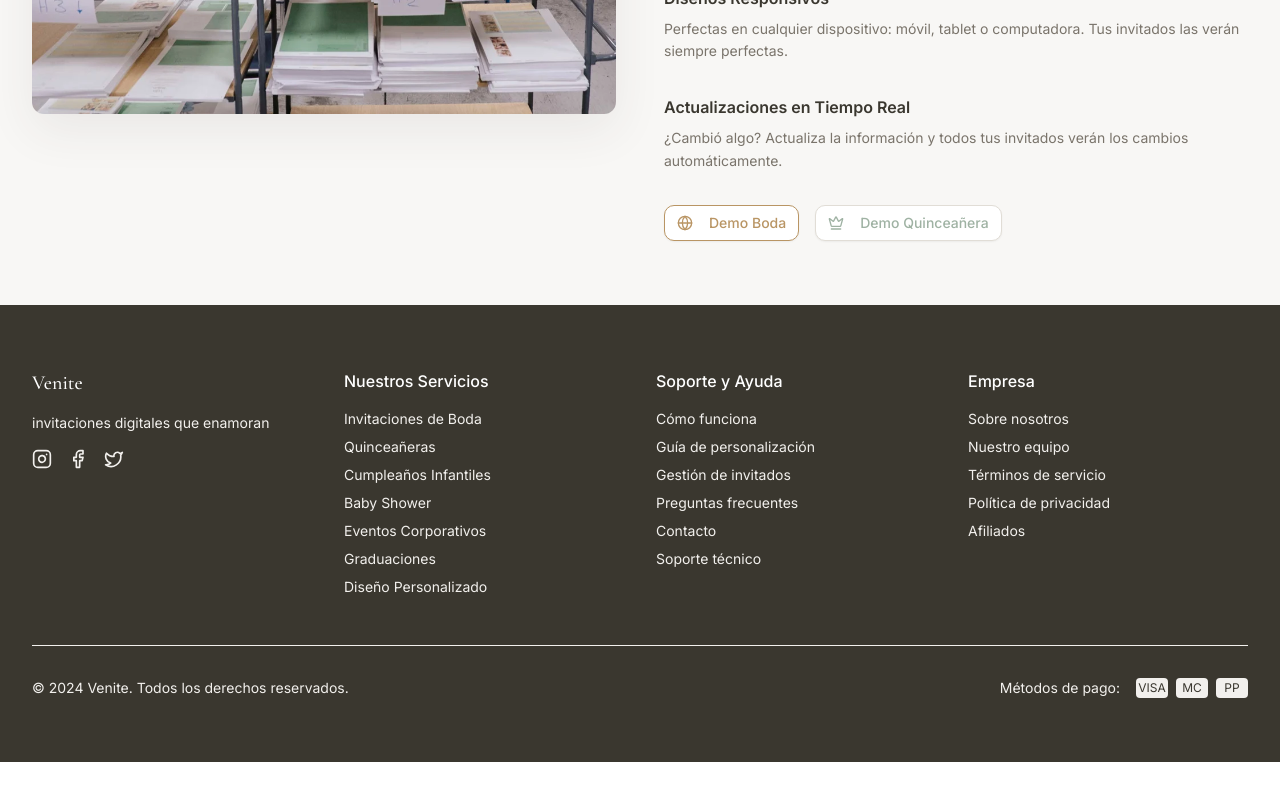
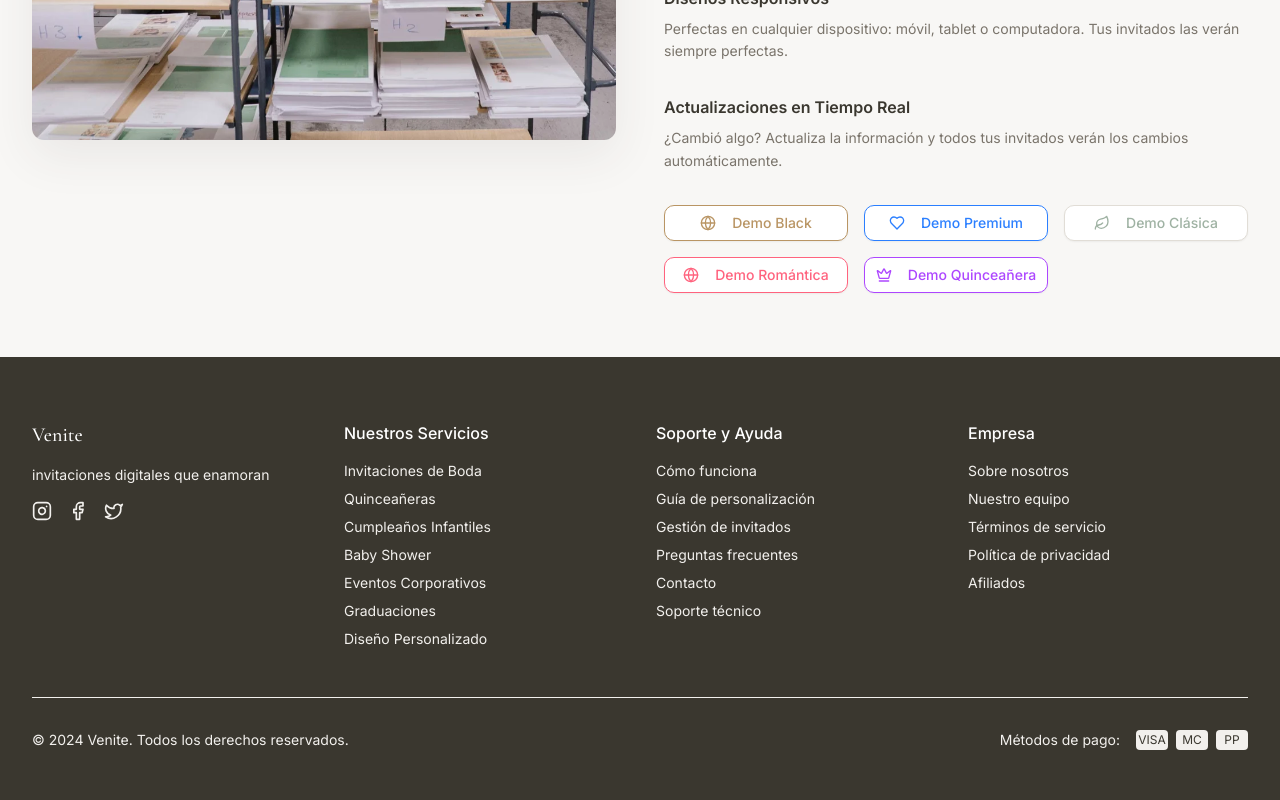
Before and after one commit to veniuy/frontend, a React (Vite) app: page / in a window 1280 px wide. Shown: the part 3748-4548 px from the top of the page. Before the commit the page ends 4510 px from the top, so only its background shows below. Built offline with nearby package versions, Linux system fonts and the light colour scheme; no server answers.

Commit message:
Update Landing.jsx

```diff
--- a/src/pages/Landing.jsx
+++ b/src/pages/Landing.jsx
@@ -419,18 +419,42 @@ function Landing() {
                   </p>
                 </div>
               ))}
-              <div className="flex flex-col sm:flex-row gap-4">
+              <div className="grid grid-cols-1 sm:grid-cols-2 lg:grid-cols-3 gap-4">
                 <Button
                   variant="outline"
                   className="border-primary text-primary hover:bg-primary/10"
-                  onClick={() => navigate('/demo/boda')}
+                  onClick={() => navigate('/demo/black')}
                 >
                   <Globe className="w-4 h-4 mr-2" />
-                  Demo Boda
+                  Demo Black
+                </Button>
+                <Button
+                  variant="outline"
+                  className="border-blue-500 text-blue-500 hover:bg-blue-50"
+                  onClick={() => navigate('/demo/premium')}
+                >
+                  <Heart className="w-4 h-4 mr-2" />
+                  Demo Premium
                 </Button>
                 <Button
                   variant="outline"
                   className="border-sage-400 text-sage-400 hover:bg-sage-100"
+                  onClick={() => navigate('/demo/clasica')}
+                >
+                  <Leaf className="w-4 h-4 mr-2" />
+                  Demo Clásica
+                </Button>
+                <Button
+                  variant="outline"
+                  className="border-rose-400 text-rose-400 hover:bg-rose-50"
+                  onClick={() => navigate('/demo/boda')}
+                >
+                  <Globe className="w-4 h-4 mr-2" />
+                  Demo Romántica
+                </Button>
+                <Button
+                  variant="outline"
+                  className="border-purple-500 text-purple-500 hover:bg-purple-50"
                   onClick={() => navigate('/demo/quinceanera')}
                 >
                   <Crown className="w-4 h-4 mr-2" />
```
